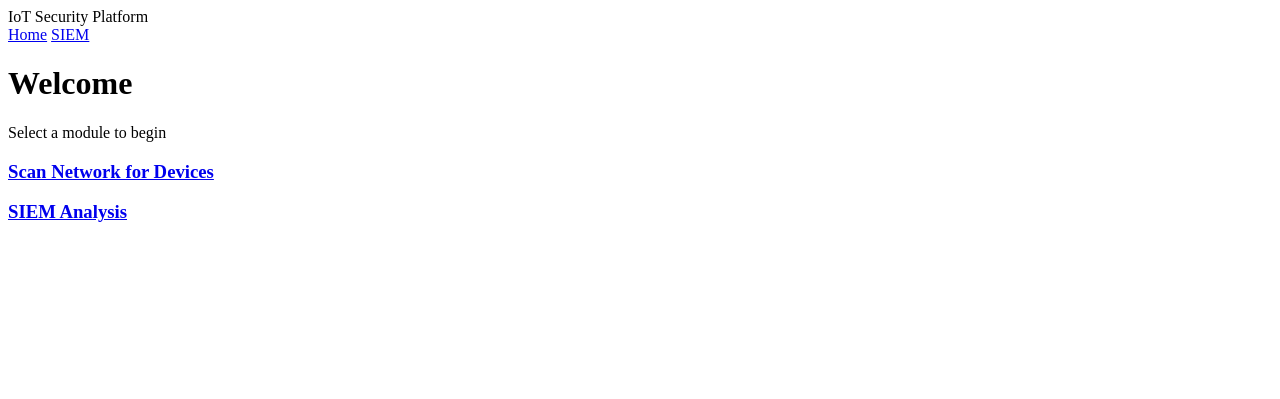
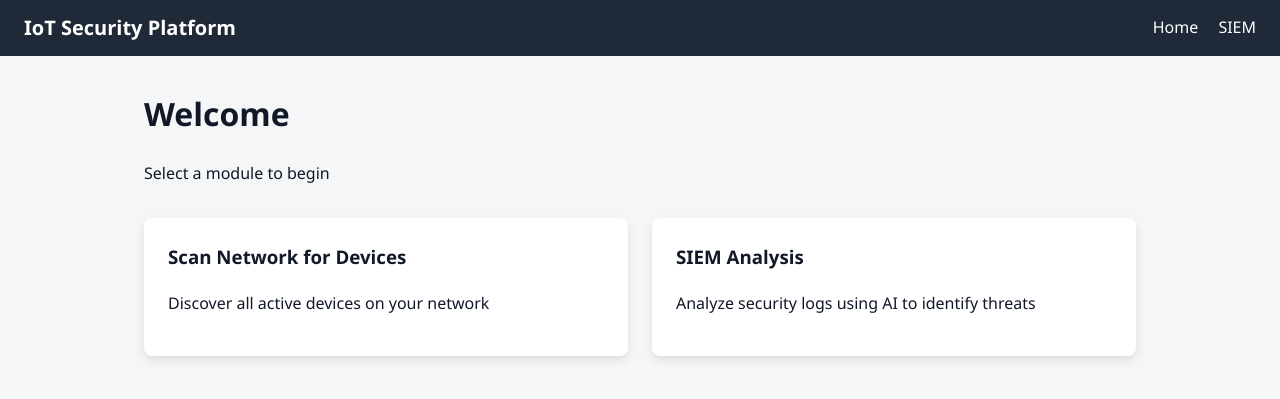
Before and after one commit to Phaneendhar3/network-analysis-and-siem, a Flask app: page / in a window 1280 px wide. Shown: the top 399 px of the page. Run offline with Flask 3, Linux system fonts and the light colour scheme.

Commit message:
with front end

```diff
--- a/static/css/style.css
+++ b/static/css/style.css
@@ -1,47 +1,138 @@
+:root {
+    --primary-color: #1f2937;
+    --accent-color: #2563eb;
+    --background-color: #f4f6f8;
+    --text-color: #111827;
+    --card-shadow: rgba(0,0,0,0.1);
+}
+
+/* loading overlay and spinner */
+.loading-overlay {
+    position: fixed;
+    top: 0;
+    left: 0;
+    width: 100%;
+    height: 100%;
+    background: rgba(255,255,255,0.7);
+    display: flex;
+    align-items: center;
+    justify-content: center;
+    z-index: 9999;
+}
+.spinner {
+    border: 4px solid #f3f3f3;
+    border-top: 4px solid var(--accent-color);
+    border-radius: 50%;
+    width: 40px;
+    height: 40px;
+    animation: spin 1s linear infinite;
+}
+
+@keyframes spin {
+    0% { transform: rotate(0deg); }
+    100% { transform: rotate(360deg); }
+}
+
+* {
+    box-sizing: border-box;
+}
+
 body {
-    font-family: Arial, sans-serif;
-    background: #f4f6f8;
+    font-family: 'Segoe UI', Tahoma, Geneva, Verdana, sans-serif;
+    color: var(--text-color);
+    background: var(--background-color);
     margin: 0;
+    line-height: 1.6;
 }
-.navbar{
-    background: #1f2937;
+
+.navbar {
+    background: var(--primary-color);
     color: white;
-    padding: 15px;
+    padding: 0.75rem 1.5rem;
     display: flex;
+    align-items: center;
     justify-content: space-between;
+    flex-wrap: wrap;
 }
-.nav-links a{
+
+.nav-title {
+    font-size: 1.25rem;
+    font-weight: 600;
+}
+
+.nav-links a {
     color: white;
-    margin-left: 20px;
+    margin-left: 1rem;
     text-decoration: none;
+    font-weight: 500;
+    transition: color 0.3s;
 }
-.container{
-    padding: 30px;
+
+.nav-links a:hover,
+.nav-links a.active {
+    color: var(--accent-color);
 }
-.card-container{
+
+.container {
+    max-width: 1024px;
+    margin: 0 auto;
+    padding: 2rem 1rem;
+}
+
+.card-container {
     display: flex;
-    gap: 30px;
-    margin-top: 40px;
+    flex-wrap: wrap;
+    gap: 1.5rem;
+    margin-top: 2rem;
 }
-.card{
+
+.card {
     background: white;
-    padding: 25px;
-    width: 280px;
+    padding: 1.5rem;
+    flex: 1 1 280px;
     border-radius: 8px;
     text-decoration: none;
-    color: black;
-    box-shadow: 0 4px 10px rgba(0,0,0,0.1);
+    color: var(--text-color);
+    box-shadow: 0 4px 10px var(--card-shadow);
+    transition: transform 0.2s, box-shadow 0.2s;
 }
-.card:hover{
-    transform: translateY(-3px)
+
+.card:hover {
+    transform: translateY(-5px);
+    box-shadow: 0 8px 20px var(--card-shadow);
 }
-table{
+
+h1, h2, h3, h4, h5, h6 {
+    margin-top: 0;
+}
+
+table {
     width: 100%;
     background: white;
     border-collapse: collapse;
-    margin-top: 20px;
+    margin-top: 1.5rem;
+    box-shadow: 0 2px 4px var(--card-shadow);
 }
-th,td{
-    padding: 12px;
-    border-bottom: 1px solid #ddd;
+
+th, td {
+    padding: 0.75rem 1rem;
+    border-bottom: 1px solid #e5e7eb;
+    text-align: left;
 }
+
+tbody tr:nth-child(even) {
+    background: #fafafa;
+}
+
+@media (max-width: 600px) {
+    .nav-links {
+        width: 100%;
+        margin-top: 0.5rem;
+        display: flex;
+        flex-direction: column;
+        align-items: flex-start;
+    }
+    .nav-links a {
+        margin: 0.5rem 0;
+    }
+}
--- a/templates/base.html
+++ b/templates/base.html
@@ -1,8 +1,10 @@
 <!DOCTYPE html>
 <html>
     <head>
+        <meta charset="utf-8">
+        <meta name="viewport" content="width=device-width, initial-scale=1">
         <title>IoT Security Platform</title>
-        <link rel="stylesheet" href+"{{url_for('static',filename='css/style.css')}}">
+        <link rel="stylesheet" href="{{ url_for('static', filename='css/style.css') }}">
     </head>
     <body>
         <nav class="navbar">
@@ -13,8 +15,24 @@
                 <a href="/siem">SIEM</a>
             </div>
         </nav>
+        <div id="loading" class="loading-overlay" style="display:none;">
+            <div class="spinner"></div>
+        </div>
         <div class="container">
             {% block content %}{% endblock %}
         </div>
+        <script>
+            document.addEventListener('DOMContentLoaded', function() {
+                var links = document.querySelectorAll('a.show-loading');
+                links.forEach(function(link) {
+                    link.addEventListener('click', function() {
+                        var overlay = document.getElementById('loading');
+                        if (overlay) {
+                            overlay.style.display = 'flex';
+                        }
+                    });
+                });
+            });
+        </script>
     </body>
 </html>
--- a/templates/devices.html
+++ b/templates/devices.html
@@ -1,6 +1,7 @@
 {% extends "base.html" %}
 {% block content %}
 <h1>Discovered Devices</h1>
+<p>Below is a list of devices found on your network. Use this data to investigate unknown or suspicious endpoints.</p>
 <table>
     <tr>
         <th>IP Address</th>
--- a/templates/index.html
+++ b/templates/index.html
@@ -3,13 +3,13 @@
 <h1>Welcome</h1>
 <p>Select a module to begin</p>
 <div class="card-container">
-    <a href="/devices" class="card">
+    <a href="/devices" class="card show-loading">
         <h3>Scan Network for Devices</h3>
-        <!-- <p>Discover all active devices on your network</p> -->
+        <p>Discover all active devices on your network</p>
     </a>
     <a href="/siem" class="card">
         <h3>SIEM Analysis</h3>
-        <!-- <p>Analyze security logs using AI</p> -->
+        <p>Analyze security logs using AI to identify threats</p>
     </a>
 </div>
 {% endblock %}
```
